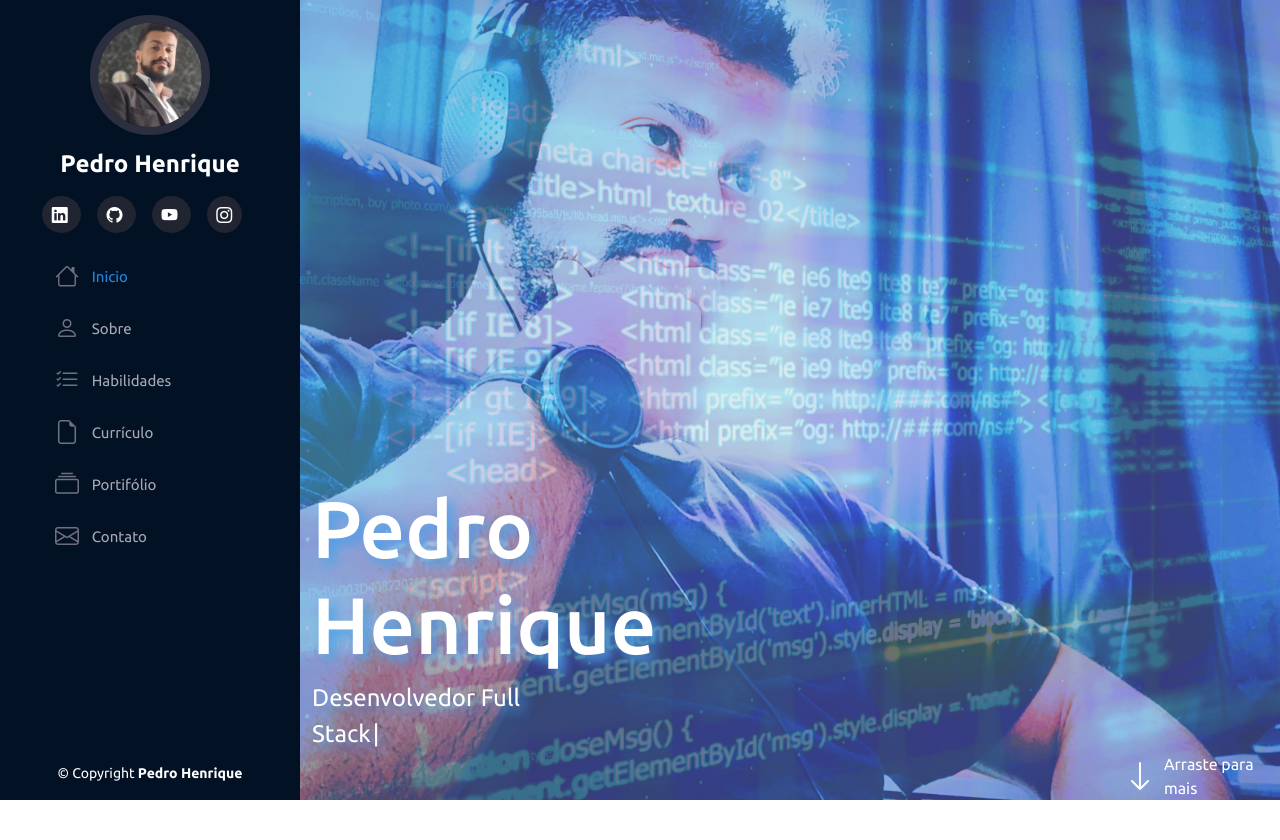
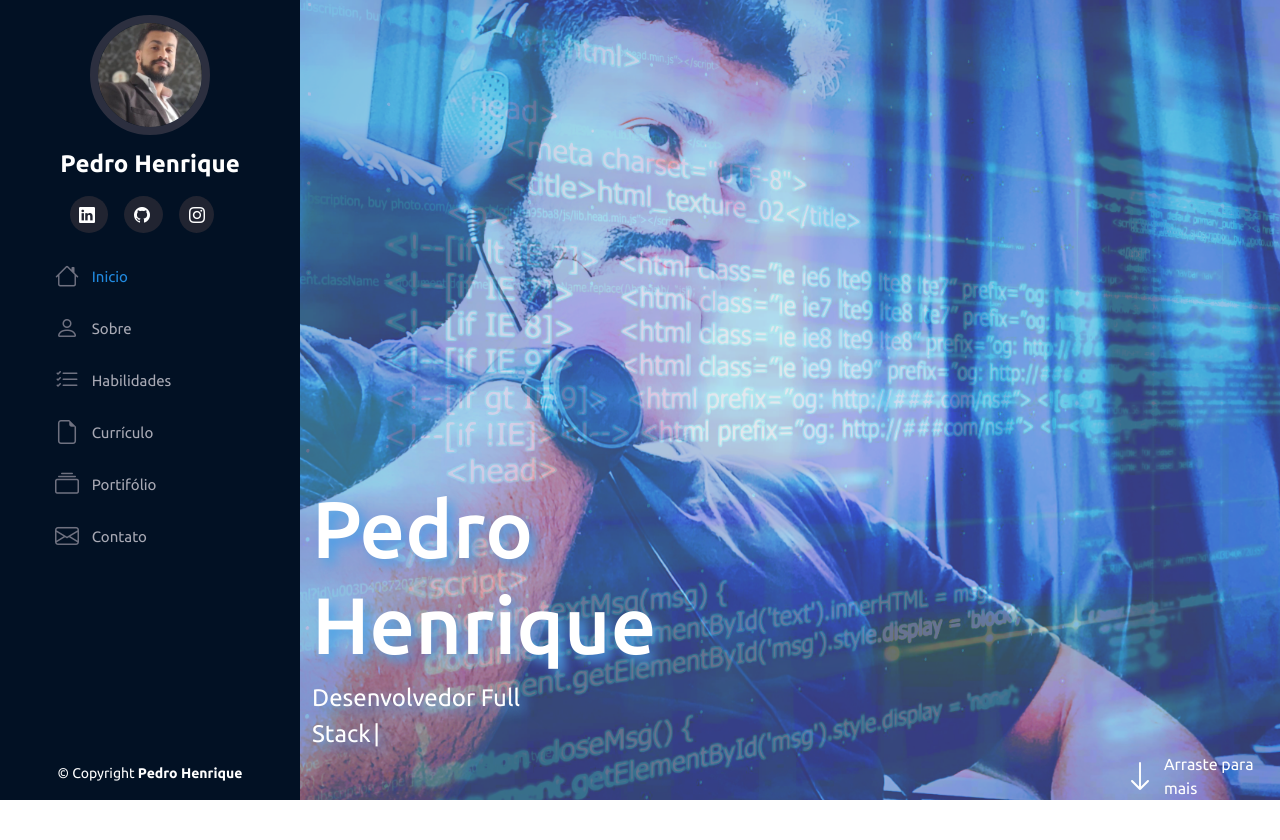
Before and after one commit to Hanzouphs/Portifolio, a Flask app: page / in a window 1280 px wide. Shown: the top 840 px of the page. Run offline with Flask 2, Linux system fonts and the light colour scheme; some libraries are stand-ins or nearby versions.

Commit message:
icone do yutube removido

```diff
--- a/templates/index.html
+++ b/templates/index.html
@@ -27,9 +27,6 @@
                 </a>
                 <a target="_blank" href="https://github.com/Hanzouphs">
                     <i class="bi bi-github"></i>
-                </a>
-                <a target="_blank" href="#">
-                    <i class="bi bi-youtube"></i>
                 </a>
                 <a target="_blank" href="https://www.instagram.com/hanzou_phs/">
                     <i class="bi bi-instagram"></i>
@@ -156,7 +153,7 @@
           <p>Venho estuadando para adquirir habilidades necessárias para atuar como desenvolvedor full Stack
             e Engenheiro de software,
             a maioria delas estão aqui, de acordo com a porcentagem de conhecimento
-            que acredito ter em cada uma delas, sigo trabalhando para melhorar esses números.
+            que acredito ter em cada uma delas, meu compromisso tem sido trabalhar para evoluir esses números.
           </p>
           <div class="row">
 
```
